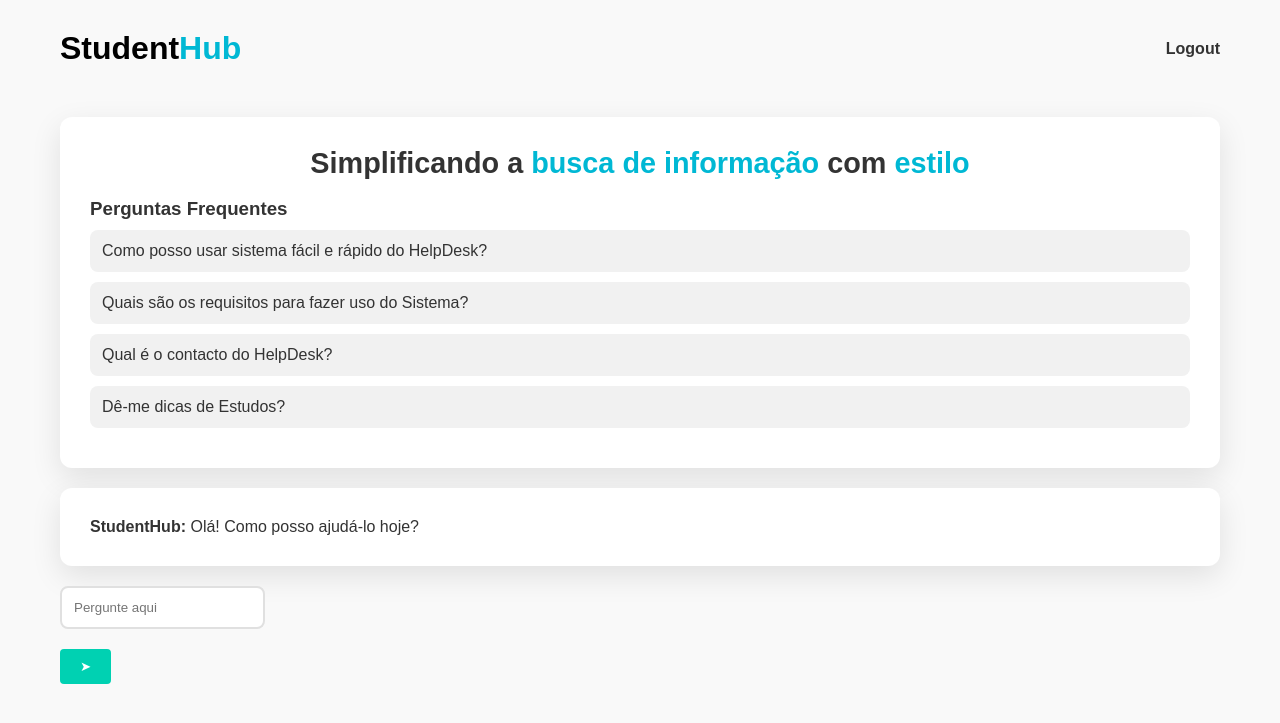
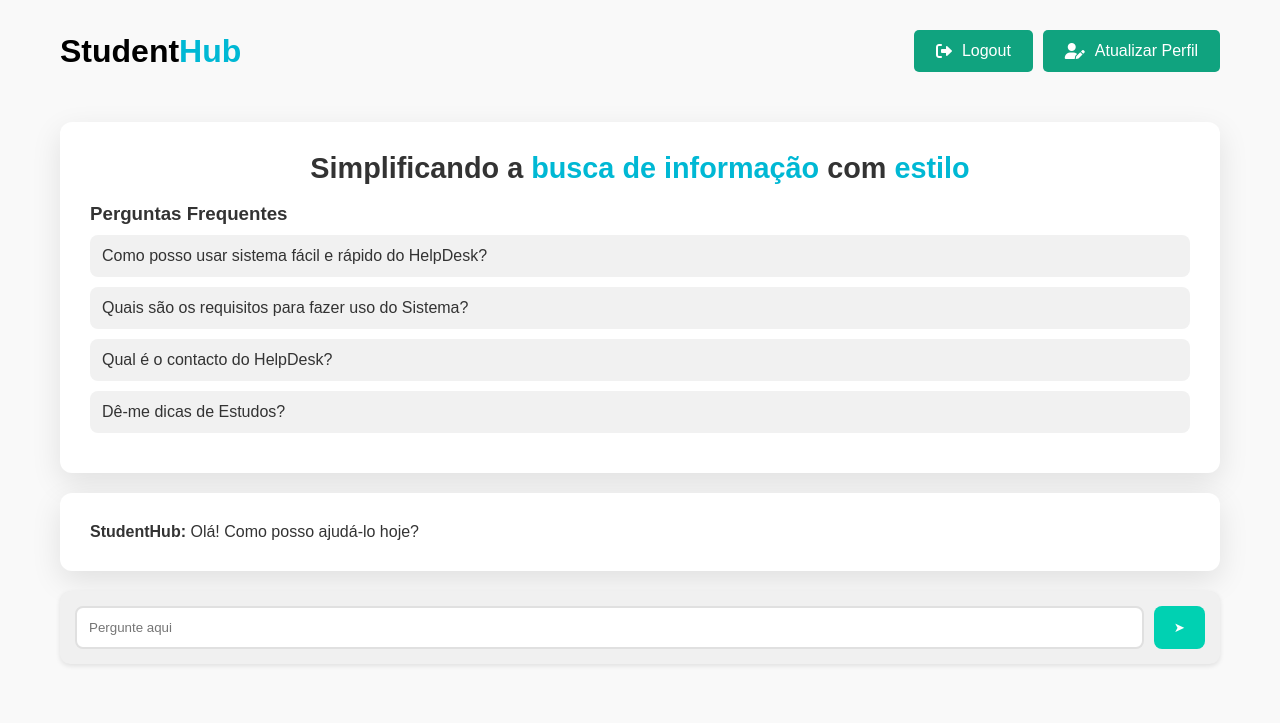
Before and after one commit to anselmonhamage/Project-ChatBot-IA, a Flask app: page /chatbot in a window 1280 px wide. Shown: the top 723 px of the page. Run offline with Flask 3, Linux system fonts and the light colour scheme; the visitor is signed in with stand-in values (Sample User, id 1); parts of the project's set-up code (start-up, migrations or seed data) failed here and were passed over.

Commit message:
Manutenção Corretiva
Segunda fase da manutenção corretiva.

```diff
--- a/app/static/css/chatbot.css
+++ b/app/static/css/chatbot.css
@@ -46,23 +46,41 @@ h2 {
     color: #888;
 }
 
+/* Estilizar os itens do menu de navegação */
 nav ul {
+    list-style-type: none;
+    padding: 0;
+    margin: 0;
     display: flex;
-    list-style: none;
+    gap: 10px;
 }
 
 nav ul li {
-    margin-left: 20px;
+    display: inline;
 }
 
 nav ul li a {
     text-decoration: none;
-    color: #333;
-    font-weight: bold;
+    color: white;
+    background-color: #10a37f;
+    padding: 10px 20px;
+    border-radius: 5px;
+    border: 2px solid transparent; /* Adiciona borda */
+    transition: background-color 0.3s, box-shadow 0.3s, border-color 0.3s;
+    display: flex;
+    align-items: center;
+    gap: 5px;
 }
 
 nav ul li a:hover {
-    color: #00d1b2;
+    background-color: #0e8c6a;
+    box-shadow: 0 4px 8px rgba(0, 0, 0, 0.2);
+    border-color: #0e8c6a; /* Muda a cor da borda ao passar o mouse */
+}
+
+/* Adicionar ícones */
+nav ul li a .fa {
+    margin-right: 5px;
 }
 
 main {
@@ -128,12 +146,20 @@ main {
 .button {
     position: relative;
     padding: 10px 20px;
-    background-color: #00d1b2;
+    background-color: #10a37f;
     border: none;
     color: white;
-    border-radius: 4px;
+    border-radius: 5px;
     cursor: pointer;
     transition: background-color 0.3s;
+    display: flex;
+    align-items: center;
+    justify-content: center;
+    width: auto; /* Garantir que o botão mantenha suas dimensões */
+}
+
+.button:hover {
+    background-color: #0e8c6a;
 }
 
 .button:disabled {
@@ -149,21 +175,31 @@ main {
     border-top: 3px solid #4398db;
     border-radius: 50%;
     position: absolute;
-    right: 10px;
+    left: 50%;
     top: 50%;
-    transform: translateY(-50%);
+    transform: translate(-50%, -50%);
     animation: spin 1s linear infinite;
 }
 
 @keyframes spin {
-    0% { transform: translateY(-50%) rotate(0deg); }
-    100% { transform: translateY(-50%) rotate(360deg); }
+    0% { transform: translate(-50%, -50%) rotate(0deg); }
+    100% { transform: translate(-50%, -50%) rotate(360deg); }
 }
 
 .button-loading .button-text {
-    margin-right: 30px;
+    visibility: hidden; /* Esconder o texto sem alterar a dimensão do botão */
 }
 
 .button-loading .loading-spinner {
     display: inline-block;
 }
+
+.chat-box {
+    display: flex;
+    flex: 1;
+    background-color: #f0f0f0;
+    border-radius: 10px;
+    padding: 15px;
+    margin-bottom: 10px;
+    box-shadow: 0 2px 5px rgba(0, 0, 0, 0.1);
+}
--- a/app/static/js/script.js
+++ b/app/static/js/script.js
@@ -8,7 +8,7 @@ document.getElementById('chat-form').addEventListener('submit', function(e) {
     // Desabilita o botão e adiciona o efeito de loading
     function disableButton() {
         button.disabled = true;
-        span.innerText = ""
+        span.textContent = null
         button.classList.add('button-loading');
     }
 
--- a/app/templates/chatbot.html
+++ b/app/templates/chatbot.html
@@ -5,20 +5,25 @@
     <meta name="viewport" content="width=device-width, initial-scale=1.0">
     <title>HelpDesk - Chatbot</title>
     <link rel="stylesheet" href="{{ url_for('static', filename='css/chatbot.css') }}">
+    <link rel="stylesheet" href="https://cdnjs.cloudflare.com/ajax/libs/font-awesome/6.0.0-beta3/css/all.min.css">
 </head>
 <body>
     <div class="container">
+
         <header>
             <div class="logo">
                 <h1>Student<span>Hub</span></h1>
             </div>
             <nav>
                 <ul>
-                    <li><a href="{{ url_for('logout') }}">Logout</a></li>
+                    <li><a href="{{ url_for('logout') }}"><i class="fa fa-sign-out-alt"></i> Logout</a></li>
+                    <li><a href="{{ url_for('update_profile') }}"><i class="fa fa-user-edit"></i> Atualizar Perfil</a></li>
                 </ul>
             </nav>
         </header>
+
         <main>
+
             <section class="chat-section">
                 <h1>Simplificando a<span> busca de informação</span> com <span>estilo</span></h1>
                 <br>
@@ -30,6 +35,7 @@
                     <p>Dê-me dicas de Estudos?</p>
                 </div>
             </section>
+
             <section class="chat-section">
                 <div id="messages" class="messages">
                     <div class="bot-message">
@@ -37,18 +43,21 @@
                     </div>
                 </div>
             </section>
+
             <form action="" method="post" id="chat-form" class="chat-form">
                 <div class="input-container">
                     <div class="chat-box">
                         <input type="text" id="message" placeholder="Pergunte aqui" />
+                        <button type="submit" class="button" id="button">
+                            <span class="button-text" id="button-text">➤</span>
+                            <span class="loading-spinner"></span>
+                        </button>
                     </div>
                 </div>
-                <button type="submit" class="button" id="button">
-                    <span class="button-text" id="button-text">➤</span>
-                    <span class="loading-spinner"></span>
-                </button>
             </form>
+
         </main>
+
     </div>
 
     <!-- Definir as variáveis necessárias para o JavaScript externo -->
--- a/app/templates/index.html
+++ b/app/templates/index.html
@@ -7,8 +7,7 @@
     </div>
     <nav>
         <ul>
-            <li><a href="{{ url_for('login') }}">Sign In</a></li>
-
+            <li><a href="{{ url_for('login') }}">Login</a></li>
         </ul>
     </nav>
 </header>
@@ -27,7 +26,7 @@
         <script src="{{ url_for('static', filename='js/index.js') }}"></script>
 
         <p><span>Apoio </span> ao estudante, <span>online!</span></p>
-        <button><a href="{{ url_for('signup') }}">Sign up</a></button>
+        <a href="{{ url_for('signup') }}"><button>Signup</button></a>
     </div>
     <div class="app-showcase">
         <img src="{{ url_for('static', filename='images/template.jpg') }}" alt="App Showcase" style="margin-right: 80px;">
--- a/app/templates/login.html
+++ b/app/templates/login.html
@@ -17,7 +17,7 @@
         <button type="submit" class="btn btn-primary">Login</button>
     </form>
     <div class="signup-link">
-        Don't have an account? <a href="{{ url_for('signup') }}">Sign up</a>
+        Don't have an account? <a href="{{ url_for('signup') }}">Signup</a>
     </div>
 </div>
 {% endblock %}
```
